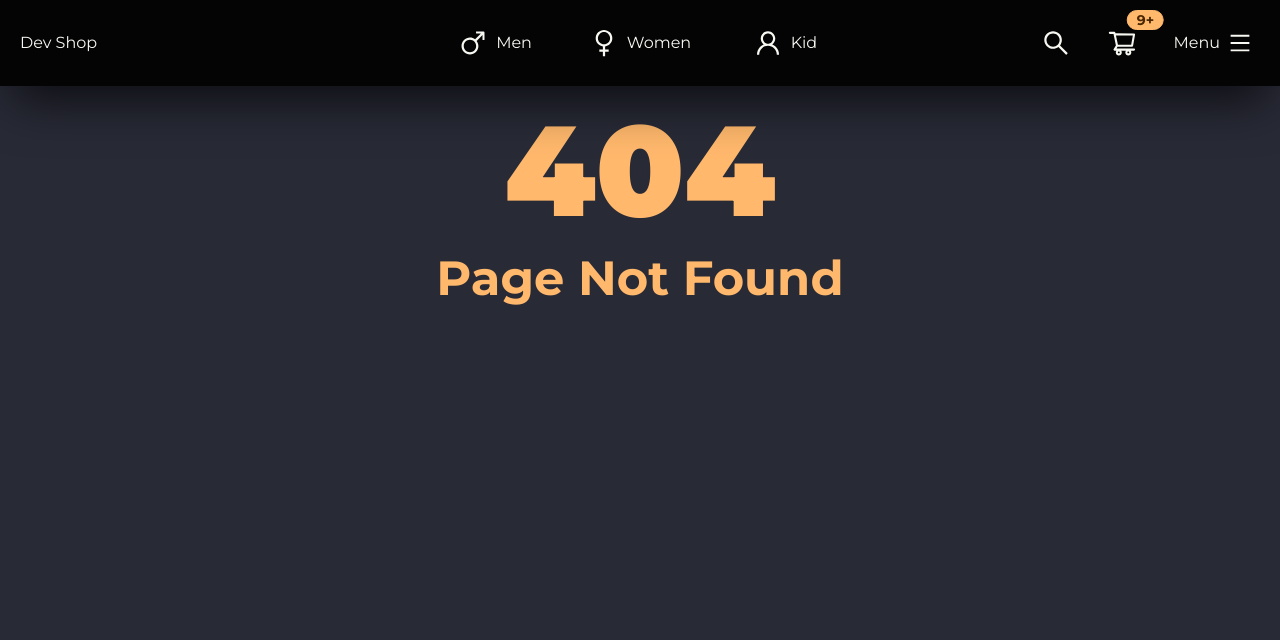
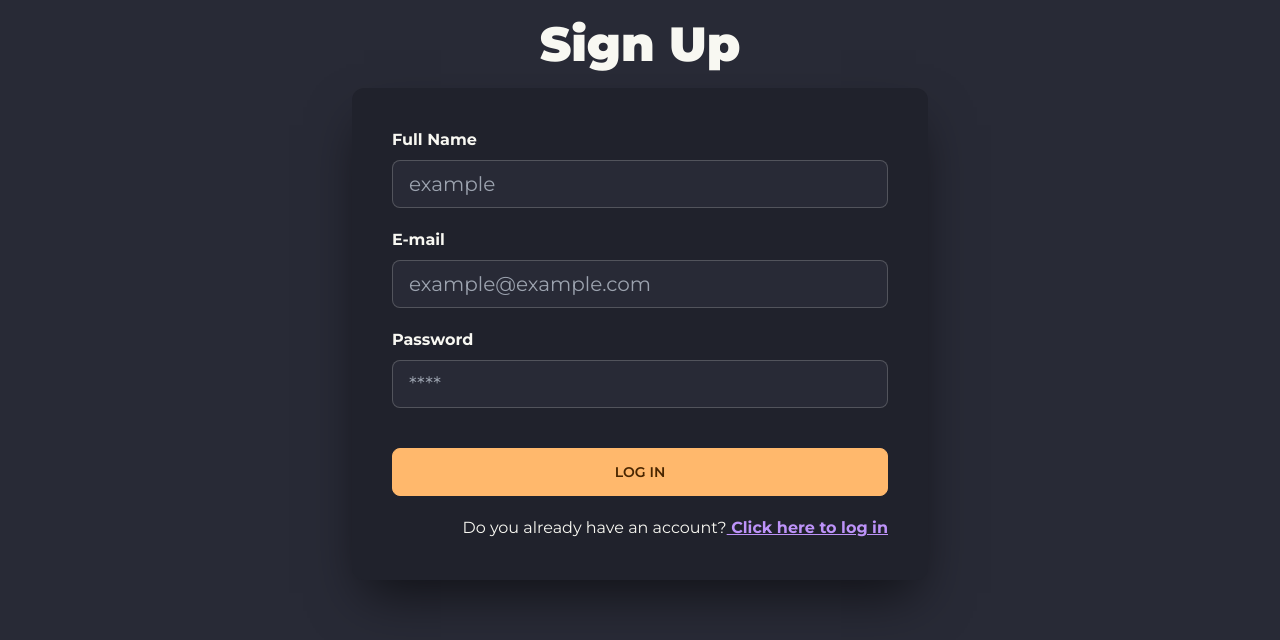
Before and after one commit to Franklin361/dev-shop, a Next.js app: page /auth/register in a window 1280 px wide. Before the commit this address had no page. Shown: the top 640 px of the page. Built offline with nearby package versions, Linux system fonts and the light colour scheme.

Commit message:
[FEAT] add login and register page

```diff
--- /dev/null
+++ b/pages/auth/login.tsx
@@ -0,0 +1,30 @@
+import { useRouter } from "next/router"
+import { AuthLayout } from "../../components"
+
+const LoginPage = () => {
+
+    const router = useRouter()
+
+    return (
+        <AuthLayout title="Dev-Shop | Login">
+            <h1 className="text-5xl font-extrabold text-center mt-10 mb-5">Log in</h1>
+            <section>
+                <form className="flex flex-col max-w-xl mx-auto gap-5 shadow-black/60 shadow-2xl md:p-10 p-2 rounded-xl bg-base-300">
+                    <div>
+                        <label htmlFor="" className="mb-2 block font-bold">E-mail</label>
+                        <input type="email" placeholder="example@example.com" className="input input-bordered text-xl w-full" />
+                    </div>
+                    <div>
+                        <label htmlFor="" className="mb-2 block font-bold">Password</label>
+                        <input type="password" placeholder="****" className="input input-bordered text-xl w-full" />
+                    </div>
+                    <button className="btn mt-5 btn-accent">Log in</button>
+
+                    <p className="text-end">Don't you have an account?
+                        <span className="link link-secondary font-bold" onClick={() => router.push('/auth/register')}> Click here to get it</span></p>
+                </form>
+            </section>
+        </AuthLayout>
+    )
+}
+export default LoginPage
--- /dev/null
+++ b/pages/auth/register.tsx
@@ -0,0 +1,34 @@
+import { useRouter } from "next/router"
+import { AuthLayout } from "../../components"
+
+const RegisterPage = () => {
+
+    const router = useRouter()
+
+    return (
+        <AuthLayout title="Dev-Shop | Sign Up">
+            <h1 className="text-5xl font-extrabold text-center my-5">Sign Up</h1>
+            <section>
+                <form className="flex flex-col max-w-xl mx-auto gap-5 shadow-black/60 shadow-2xl md:p-10 p-2 rounded-xl bg-base-300">
+                    <div>
+                        <label htmlFor="" className="mb-2 block font-bold">Full Name</label>
+                        <input type="text" placeholder="example" className="input input-bordered text-xl w-full" />
+                    </div>
+                    <div>
+                        <label htmlFor="" className="mb-2 block font-bold">E-mail</label>
+                        <input type="email" placeholder="example@example.com" className="input input-bordered text-xl w-full" />
+                    </div>
+                    <div>
+                        <label htmlFor="" className="mb-2 block font-bold">Password</label>
+                        <input type="password" placeholder="****" className="input input-bordered text-xl w-full" />
+                    </div>
+                    <button className="btn mt-5 btn-accent">Log in</button>
+
+                    <p className="text-end">Do you already have an account?
+                        <span className="link link-secondary font-bold" onClick={() => router.push('/auth/login')}> Click here to log in</span></p>
+                </form>
+            </section>
+        </AuthLayout>
+    )
+}
+export default RegisterPage
```
